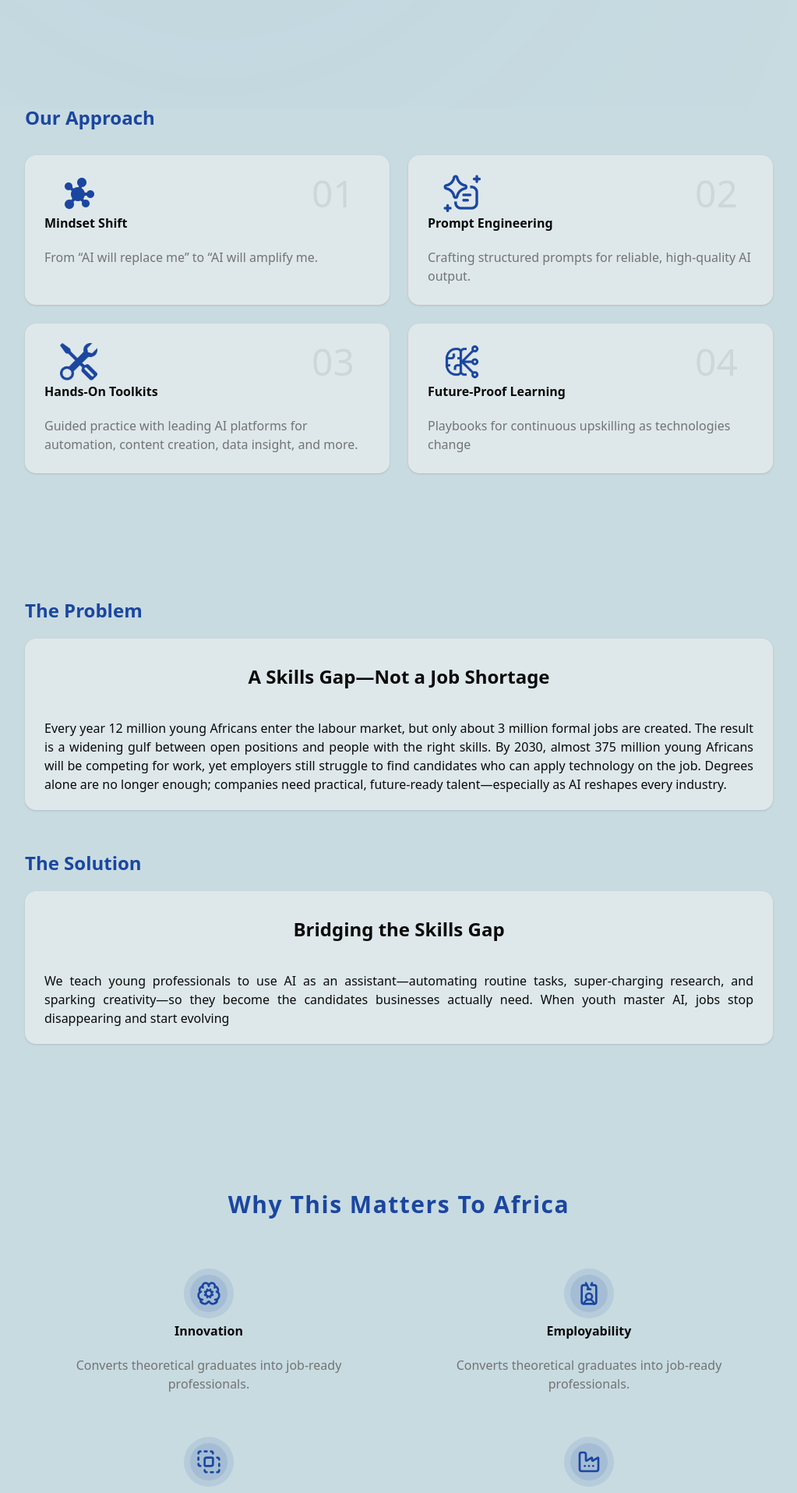
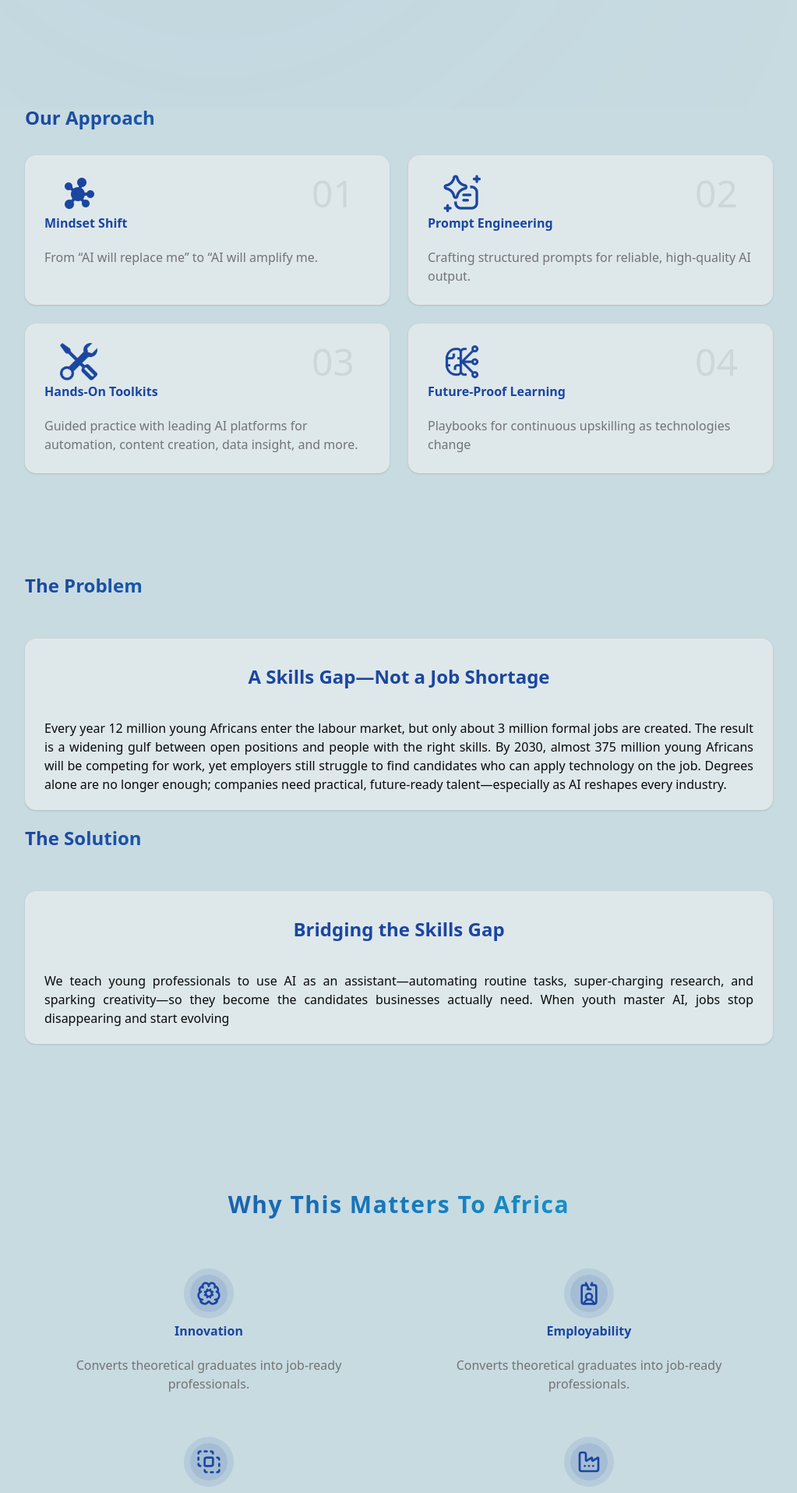
Before and after one commit to biyapx/fitai, a Next.js app: page / in a window 1280 px wide. Shown: the part 660-2575 px from the top of the page at 78% size, without its empty margins (128-1151 px from the left). Built offline with nearby package versions, Linux system fonts and the light colour scheme.

Commit message:
fix headers color

```diff
--- a/src/components/Approach.jsx
+++ b/src/components/Approach.jsx
@@ -38,9 +38,9 @@ export const ApproachSection = () => {
       id="benefits"
       className="container py-5 sm:py-32 w-[90%] md:w-[70%] lg:w-[75%] lg:max-w-screen-xl mx-auto justify-center items-center"
     >
-      <h2 className="text-xl flex justify-start text-primary md:text-2xl font-bold mb-4 pb-4">
+      <h1 className="text-xl md:text-2xl text-transparent bg-gradient-to-r from-primary to-secondary flex items-center bg-clip-text font-bold mb-4 pb-4">
         Our Approach
-      </h2>
+      </h1>
 
       <div className="grid md:grid-cols-2 gap-6 w-full">
         {benefitList.map(({ icon, title, description }, index) => (
@@ -61,7 +61,9 @@ export const ApproachSection = () => {
                   0{index + 1}
                 </span>
               </div>
-              <CardTitle className="items-start">{title}</CardTitle>
+              <CardTitle className="items-start text-primary">
+                {title}
+              </CardTitle>
             </CardHeader>
             <CardContent className="text-muted-foreground">
               {description}
--- a/src/components/Benefits.jsx
+++ b/src/components/Benefits.jsx
@@ -81,7 +81,7 @@ export const BenefitsSection = () => {
       id="about"
       className="container py-24 sm:py-32 w-[90%] md:w-[70%] lg:w-[75%] lg:max-w-screen-xl mx-auto justify-start"
     >
-      <h2 className="text-lg font-bold md:text-3xl text-primary text-center mb-2 tracking-wider p-10">
+      <h2 className="text-lg font-bold text-transparent bg-gradient-to-r from-primary to-secondary flex items-center justify-center bg-clip-text md:text-3xl text-center mb-2 tracking-wider p-10">
         Why This Matters To Africa
       </h2>
       <div className="grid md:grid-cols-2 gap-4">
@@ -96,7 +96,7 @@ export const BenefitsSection = () => {
                       <IconComponent size={32} className="text-primary" />
                     )}
                   </div>
-                  <CardTitle>{title}</CardTitle>
+                  <CardTitle className="text-primary">{title}</CardTitle>
                 </CardHeader>
                 <CardContent className="text-muted-foreground text-center">
                   {description}
--- a/src/components/Scale.jsx
+++ b/src/components/Scale.jsx
@@ -6,6 +6,7 @@ import {
   HandshakeIcon,
   SchoolIcon,
 } from "lucide-react";
+import { Button } from "./ui/button";
 
 const ScaleSection = () => {
   return (
@@ -70,6 +71,9 @@ const ScaleSection = () => {
             close the skills gap for good.
           </p>
         </CardContent>
+        <div className="flex justify-center mb-4">
+          <Button className="px-10 bg-card text-primary">Learn More</Button>
+        </div>
       </Card>
     </section>
   );
--- a/src/components/Solution.jsx
+++ b/src/components/Solution.jsx
@@ -27,14 +27,14 @@ const Solution = () => {
             key={title}
             className="flex flex-col w-[90%] md:w-[70%] lg:w-[75%] lg:max-w-screen-xl mx-auto "
           >
-            <div className="text-xl flex justify-start text-primary md:text-2xl font-bold mt-4 pt-4">
+            <h1 className="text-xl md:text-2xl text-transparent bg-gradient-to-r from-primary to-secondary flex items-center bg-clip-text font-bold mb-4 pb-4">
               {title}
-            </div>
+            </h1>
             <Card key={title} className=" my-5 bg-muted/50 dark:bg-card">
               <div className="grid">
                 <div className="flex flex-col justify-center h-full mx-auto">
                   <CardHeader className="justify-center py-2 md:py-4">
-                    <CardTitle className="py-2 md:py-4 text-xl md:text-2xl">
+                    <CardTitle className="py-2 md:py-4 text-xl md:text-2xl text-primary">
                       {lable}
                     </CardTitle>
                   </CardHeader>
```
